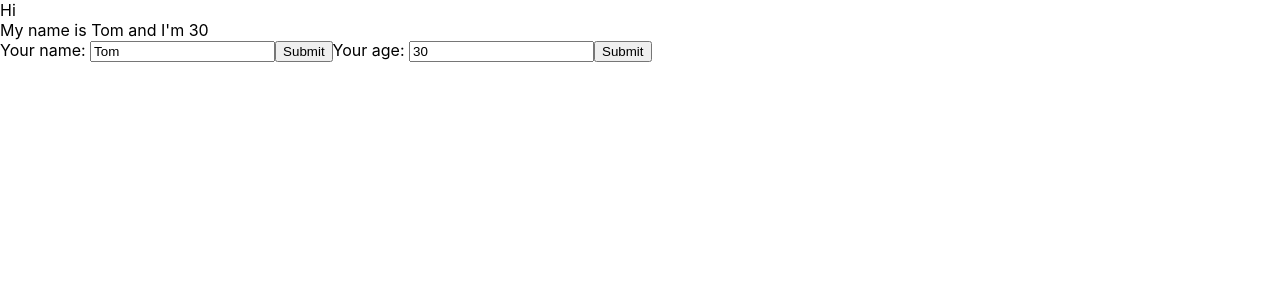
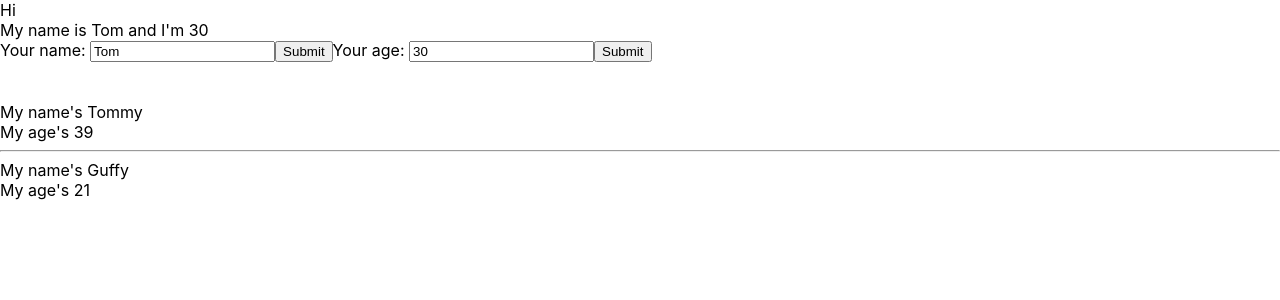
Before and after one commit to phucthor/test-demo-react, a React (Create React App) app: page / in a window 1280 px wide. Shown: the top 300 px of the page. Built offline with nearby package versions, Linux system fonts and the light colour scheme.

Commit message:
video 23

```diff
--- /dev/null
+++ b/src/components/DisplayInfor.js
@@ -0,0 +1,19 @@
+import React from "react";
+
+class DisplayInfor extends React.Component{
+    render() {
+        //destructuring array/object
+        const { age, name } = this.props; //object
+        // {
+        //     key: value
+        // }
+        return (
+            <div>
+                <div>My name's {name}</div>
+                <div>My age's {age}</div>
+            </div>
+        );
+    }
+}
+
+export default DisplayInfor;
--- a/src/components/MyComponent.js
+++ b/src/components/MyComponent.js
@@ -2,12 +2,18 @@
 // function component
 import React from "react";
 import UserInfor from "./UserInfor";
+import DisplayInfor from "./DisplayInfor";
 class MyComponent extends React.Component {
 
     render(){
+        const myInfor = ['ab', 'c', 'd'];
         return (
             <div>
                 <UserInfor/>
+                <br/><br/>
+                <DisplayInfor name='Tommy' age='39'/>
+                <hr/>
+                <DisplayInfor name={'Guffy'} age={21} myInfor={myInfor} />
             </div>
 
         );
```
